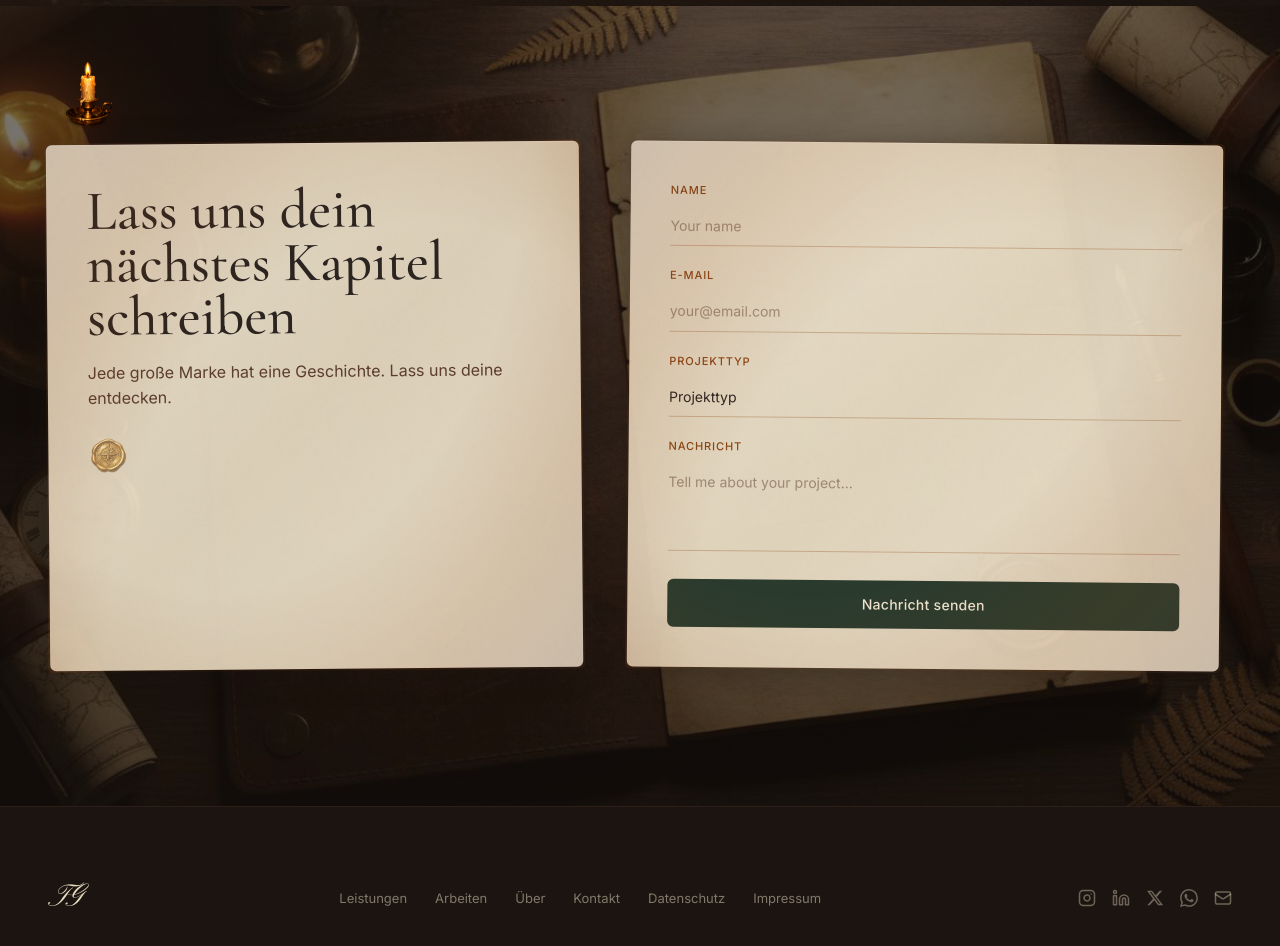
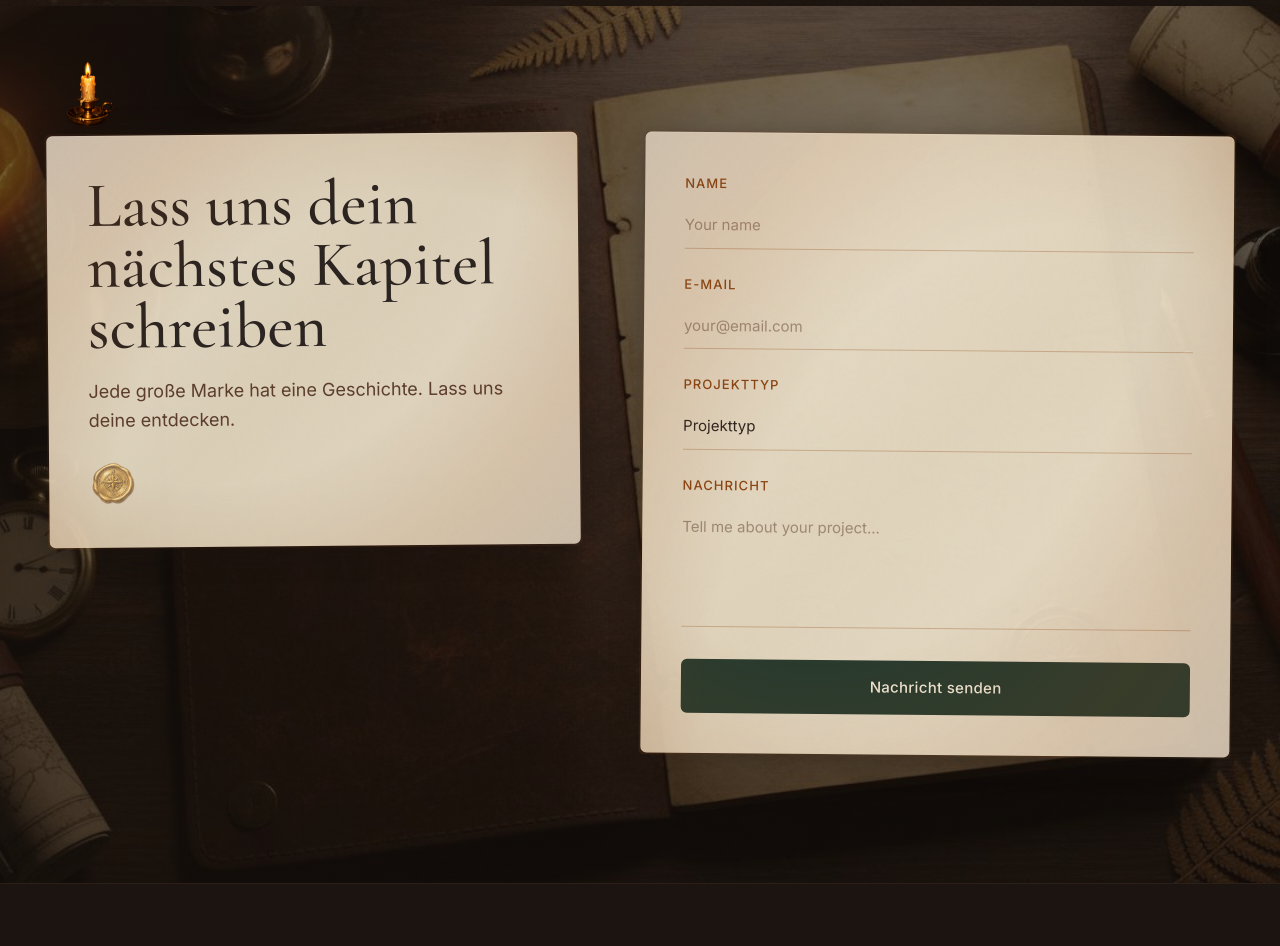
Before and after one commit to qwertyhamburg1/teog3, a React (Vite) app: page / in a window 1280 px wide. Shown: the part 5280-6226 px from the top of the page. Built offline with nearby package versions, Linux system fonts and the light colour scheme.

Commit message:
Update Contact.tsx

```diff
--- a/src/sections/Contact.tsx
+++ b/src/sections/Contact.tsx
@@ -15,37 +15,153 @@ export default function Contact() {
     setStatus('loading');
     setErrorMsg('');
     try {
-      const res = await fetch('/api/contact', { method: 'POST', headers: { 'Content-Type': 'application/json' }, body: JSON.stringify(formData) });
-      if (res.ok) { setStatus('success'); setFormData({ name: '', email: '', projectType: '', message: '' }); }
-      else { const data = await res.json().catch(() => ({})); setErrorMsg(data.details || data.error || `Server error: ${res.status}`); setStatus('error'); }
-    } catch (err: unknown) { setErrorMsg(err instanceof Error ? err.message : 'Network error'); setStatus('error'); }
+      const res = await fetch('/api/contact', {
+        method: 'POST',
+        headers: { 'Content-Type': 'application/json' },
+        body: JSON.stringify(formData),
+      });
+      if (res.ok) {
+        setStatus('success');
+        setFormData({ name: '', email: '', projectType: '', message: '' });
+      } else {
+        const data = await res.json().catch(() => ({}));
+        setErrorMsg(data.details || data.error || `Server error: ${res.status}`);
+        setStatus('error');
+      }
+    } catch (err: unknown) {
+      setErrorMsg(err instanceof Error ? err.message : 'Network error');
+      setStatus('error');
+    }
   };
 
   return (
-    <section ref={sectionRef} id="contact" className="relative min-h-screen py-24 lg:py-32 overflow-hidden flex items-center" style={{ backgroundImage: `url('/images/bg-contact.jpg')`, backgroundSize: 'cover', backgroundPosition: 'center' }}>
+    <section
+      ref={sectionRef}
+      id="contact"
+      className="relative min-h-screen py-24 lg:py-32 overflow-hidden flex items-center"
+      style={{
+        backgroundImage: `url('/images/bg-contact.jpg')`,
+        backgroundSize: 'cover',
+        backgroundPosition: 'center',
+      }}
+    >
       <div className="absolute inset-0 bg-gradient-to-r from-[rgba(28,20,16,0.6)] to-[rgba(28,20,16,0.5)]" />
-      <motion.img initial={{ opacity: 0 }} animate={isInView ? { opacity: 0.6 } : {}} transition={{ delay: 0.3, duration: 1 }} src="/images/deco-candle.png" alt="" className="absolute top-12 left-12 z-[3] w-20 h-auto candle-flicker pointer-events-none hidden lg:block" />
 
-      <div className="relative z-[2] content-max-width px-4 sm:px-6 lg:px-12 w-full">
-        <div className="flex flex-col lg:flex-row gap-8 lg:gap-12 items-stretch">
-          <motion.div initial={{ opacity: 0, y: 30 }} animate={isInView ? { opacity: 1, y: 0 } : {}} transition={{ duration: 0.8 }} className="w-full lg:w-[45%]">
-            <div className="aged-paper burned-edges rounded-sm p-6 sm:p-8 lg:p-10 h-full" style={{ transform: 'rotate(-0.5deg)' }}>
-              <h2 className="font-serif font-medium text-[#2C2420] leading-[0.95]" style={{ fontSize: 'clamp(28px, 5vw, 56px)' }}>{t.contact.heading}</h2>
-              <p className="font-sans text-[14px] sm:text-[16px] text-[#5C3D2E] leading-[1.6] mt-4">{t.contact.body}</p>
-              <motion.img initial={{ opacity: 0, scale: 0.5 }} animate={isInView ? { opacity: 0.6, scale: 1 } : {}} transition={{ delay: 0.6, duration: 0.6 }} src="/images/deco-wax-seal.png" alt="" className="w-10 h-10 mt-6" />
+      {/* Candle */}
+      <motion.img
+        initial={{ opacity: 0 }}
+        animate={isInView ? { opacity: 0.6 } : {}}
+        transition={{ delay: 0.3, duration: 1 }}
+        src="/images/deco-candle.png"
+        alt=""
+        className="absolute top-12 left-12 z-[3] w-20 h-auto candle-flicker pointer-events-none hidden lg:block"
+      />
+
+      <div className="relative z-[2] content-max-width px-6 sm:px-8 lg:px-12 w-full">
+        <div className="flex flex-col lg:flex-row gap-12 lg:gap-16 items-start">
+          {/* Left: Heading on paper */}
+          <motion.div
+            initial={{ opacity: 0, y: 30, rotate: -0.5 }}
+            animate={isInView ? { opacity: 1, y: 0, rotate: 0 } : {}}
+            transition={{ duration: 0.8 }}
+            className="lg:w-[45%]"
+          >
+            <div className="aged-paper burned-edges rounded-sm p-8 lg:p-10" style={{ transform: 'rotate(-0.5deg)' }}>
+              <h2
+                className="font-serif font-medium text-[#2C2420] leading-[0.95]"
+                style={{ fontSize: 'clamp(32px, 5vw, 64px)' }}
+              >
+                {t.contact.heading}
+              </h2>
+              <p className="font-sans text-[16px] lg:text-[18px] text-[#5C3D2E] leading-[1.6] mt-5">
+                {t.contact.body}
+              </p>
+
+              {/* Wax seal */}
+              <motion.img
+                initial={{ opacity: 0, scale: 0.5 }}
+                animate={isInView ? { opacity: 0.6, scale: 1 } : {}}
+                transition={{ delay: 0.6, duration: 0.6 }}
+                src="/images/deco-wax-seal.png"
+                alt=""
+                className="w-12 h-12 mt-6"
+              />
             </div>
           </motion.div>
 
-          <motion.div initial={{ opacity: 0, x: 30 }} animate={isInView ? { opacity: 1, x: 0 } : {}} transition={{ duration: 0.8, delay: 0.2 }} className="w-full lg:w-[50%]">
-            <div className="aged-paper burned-edges rounded-sm p-6 sm:p-8 lg:p-10 h-full" style={{ transform: 'rotate(0.5deg)' }}>
-              <form onSubmit={handleSubmit} className="space-y-5">
-                <div><label className="label-uppercase text-[#8B4513] block mb-1.5 text-[11px]">{t.contact.form.name}</label><input type="text" value={formData.name} onChange={(e) => setFormData({ ...formData, name: e.target.value })} className="w-full bg-transparent border-b border-[#8B4513]/30 text-[#2C2420] placeholder:text-[#5C3D2E]/50 py-2 font-sans text-[14px] focus:border-[#8B4513] focus:outline-none transition-colors" placeholder="Your name" required /></div>
-                <div><label className="label-uppercase text-[#8B4513] block mb-1.5 text-[11px]">{t.contact.form.email}</label><input type="email" value={formData.email} onChange={(e) => setFormData({ ...formData, email: e.target.value })} className="w-full bg-transparent border-b border-[#8B4513]/30 text-[#2C2420] placeholder:text-[#5C3D2E]/50 py-2 font-sans text-[14px] focus:border-[#8B4513] focus:outline-none transition-colors" placeholder="your@email.com" required /></div>
-                <div><label className="label-uppercase text-[#8B4513] block mb-1.5 text-[11px]">{t.contact.form.projectType}</label><select value={formData.projectType} onChange={(e) => setFormData({ ...formData, projectType: e.target.value })} className="w-full bg-transparent border-b border-[#8B4513]/30 text-[#2C2420] py-2 font-sans text-[14px] focus:border-[#8B4513] focus:outline-none transition-colors appearance-none cursor-pointer" required><option value="" disabled className="bg-[#E8DCC4]">{t.contact.form.projectType}</option>{t.contact.form.projectTypes.map((type: string) => (<option key={type} value={type} className="bg-[#E8DCC4]">{type}</option>))}</select></div>
-                <div><label className="label-uppercase text-[#8B4513] block mb-1.5 text-[11px]">{t.contact.form.message}</label><textarea value={formData.message} onChange={(e) => setFormData({ ...formData, message: e.target.value })} rows={3} className="w-full bg-transparent border-b border-[#8B4513]/30 text-[#2C2420] placeholder:text-[#5C3D2E]/50 py-2 font-sans text-[14px] focus:border-[#8B4513] focus:outline-none transition-colors resize-none" placeholder="Tell me about your project..." required /></div>
-                {status === 'success' && <p className="font-sans text-[13px] text-[#2A3B2E] text-center font-medium">Message sent! I will get back to you.</p>}
-                {status === 'error' && <p className="font-sans text-[13px] text-[#8B4513] text-center">{errorMsg || 'Something went wrong.'}</p>}
-                <button type="submit" disabled={status === 'loading'} className="w-full bg-[#2A3B2E] text-[#F0E6D3] font-sans text-[14px] font-medium tracking-[0.02em] py-3 rounded-sm hover:bg-[#1C1410] transition-colors duration-300 disabled:opacity-50">{status === 'loading' ? 'Sending...' : t.contact.form.submit}</button>
+          {/* Right: Form on paper */}
+          <motion.div
+            initial={{ opacity: 0, x: 30 }}
+            animate={isInView ? { opacity: 1, x: 0 } : {}}
+            transition={{ duration: 0.8, delay: 0.2 }}
+            className="lg:w-[50%]"
+          >
+            <div className="aged-paper burned-edges rounded-sm p-8 lg:p-10" style={{ transform: 'rotate(0.5deg)' }}>
+              <form onSubmit={handleSubmit} className="space-y-6">
+                <div>
+                  <label className="label-uppercase text-[#8B4513] block mb-2">{t.contact.form.name}</label>
+                  <input
+                    type="text"
+                    value={formData.name}
+                    onChange={(e) => setFormData({ ...formData, name: e.target.value })}
+                    className="w-full bg-transparent border-b border-[#8B4513]/30 text-[#2C2420] placeholder:text-[#5C3D2E]/50 py-2.5 font-sans text-[15px] focus:border-[#8B4513] focus:outline-none transition-colors"
+                    placeholder="Your name"
+                    required
+                  />
+                </div>
+                <div>
+                  <label className="label-uppercase text-[#8B4513] block mb-2">{t.contact.form.email}</label>
+                  <input
+                    type="email"
+                    value={formData.email}
+                    onChange={(e) => setFormData({ ...formData, email: e.target.value })}
+                    className="w-full bg-transparent border-b border-[#8B4513]/30 text-[#2C2420] placeholder:text-[#5C3D2E]/50 py-2.5 font-sans text-[15px] focus:border-[#8B4513] focus:outline-none transition-colors"
+                    placeholder="your@email.com"
+                    required
+                  />
+                </div>
+                <div>
+                  <label className="label-uppercase text-[#8B4513] block mb-2">{t.contact.form.projectType}</label>
+                  <select
+                    value={formData.projectType}
+                    onChange={(e) => setFormData({ ...formData, projectType: e.target.value })}
+                    className="w-full bg-transparent border-b border-[#8B4513]/30 text-[#2C2420] py-2.5 font-sans text-[15px] focus:border-[#8B4513] focus:outline-none transition-colors appearance-none cursor-pointer"
+                    required
+                  >
+                    <option value="" disabled className="bg-[#E8DCC4]">{t.contact.form.projectType}</option>
+                    {t.contact.form.projectTypes.map((type: string) => (
+                      <option key={type} value={type} className="bg-[#E8DCC4]">{type}</option>
+                    ))}
+                  </select>
+                </div>
+                <div>
+                  <label className="label-uppercase text-[#8B4513] block mb-2">{t.contact.form.message}</label>
+                  <textarea
+                    value={formData.message}
+                    onChange={(e) => setFormData({ ...formData, message: e.target.value })}
+                    rows={4}
+                    className="w-full bg-transparent border-b border-[#8B4513]/30 text-[#2C2420] placeholder:text-[#5C3D2E]/50 py-2.5 font-sans text-[15px] focus:border-[#8B4513] focus:outline-none transition-colors resize-none"
+                    placeholder="Tell me about your project..."
+                    required
+                  />
+                </div>
+                {status === 'success' && (
+                  <p className="font-sans text-[14px] text-[#2A3B2E] text-center font-medium">
+                    Message sent! I will get back to you.
+                  </p>
+                )}
+                {status === 'error' && (
+                  <p className="font-sans text-[14px] text-[#8B4513] text-center">
+                    {errorMsg || 'Something went wrong.'}
+                  </p>
+                )}
+                <button
+                  type="submit"
+                  disabled={status === 'loading'}
+                  className="w-full bg-[#2A3B2E] text-[#F0E6D3] font-sans text-[15px] font-medium tracking-[0.02em] py-3.5 rounded-sm hover:bg-[#1C1410] transition-colors duration-300 disabled:opacity-50"
+                >
+                  {status === 'loading' ? 'Sending...' : t.contact.form.submit}
+                </button>
               </form>
             </div>
           </motion.div>
```
